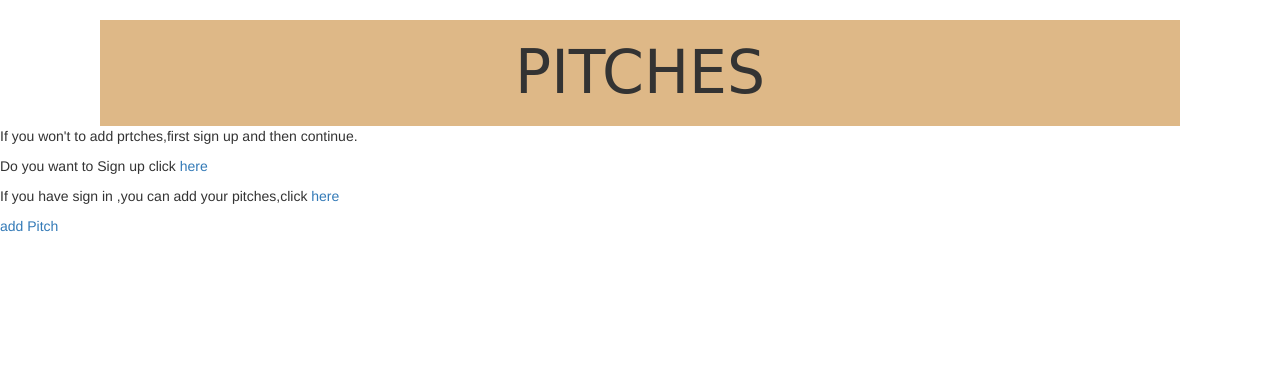
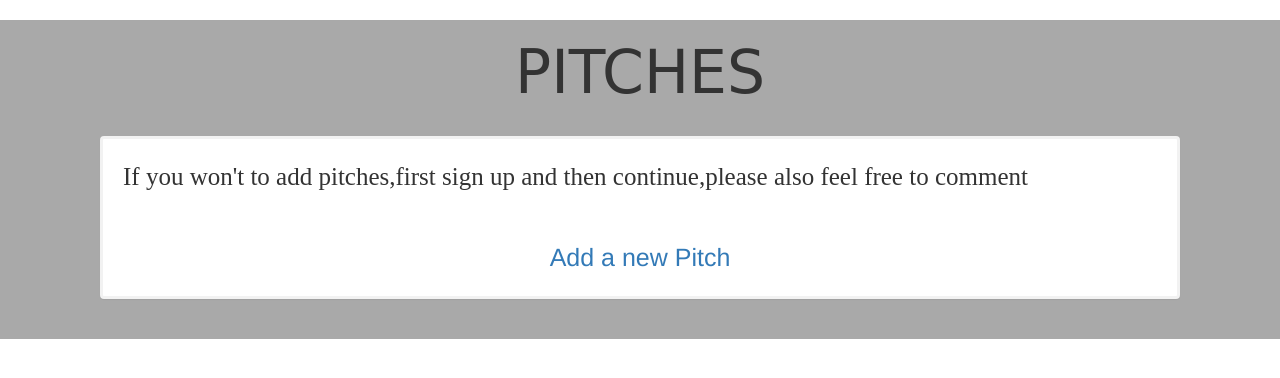
Before and after one commit to ugiriwabo/pitches, a Flask app: page / in a window 1280 px wide. Shown: the part 52-430 px from the top of the page. Run offline with Flask 2, Linux system fonts and the light colour scheme; data that the repository does not hold is empty; parts of the project's set-up code (start-up, migrations or seed data) failed here and were passed over; some libraries are stand-ins or nearby versions.

Commit message:
add button back on comment and pitch

```diff
--- a/app/templates/index.html
+++ b/app/templates/index.html
@@ -1,22 +1,30 @@
 {% extends 'base.html'%}
 {% import 'macros.html' as macro%}
 <!-- Styles block -->
-<body>
 {% block content %}
-    <div style="background-color:burlywood; padding:10px; margin-right:100px;margin-left: 100px;text-align:center; font-size:30px;">
-        <span style="font-size:60px; font-family: 'Akronim', cursive;">PITCHES</span>
-    </div>
-    <div>
-        <p>If you won't to add prtches,first sign up and then continue.</p>
-        <p>Do you want to Sign up click<a href="auth/register"> here</a></p>
-        <p>If you have sign in ,you can add your pitches,click  <a href="/new">here</a></p>
-        <a href="/new">add Pitch</a>
+    <div style="background-color:darkgray;">
+        <div style=" padding:10px; margin-right:100px;margin-left: 100px;text-align:center; font-size:30px;">
+            <span style="font-size:60px; font-family: 'Akronim', cursive;">PITCHES</span>
+        </div>
+        <div class="panel" style=" border: 3px solid #f2f2f2; margin-top:10px; padding:20px; margin-left: 100px;margin-right: 100px;">
+            <p style="font-family: 'Bellefair', serif; font-size:25px;">If you won't to add pitches,first sign up and then continue,please also feel free to comment</p>
+            <div style="text-align:center; font-size: 25px;">
+                <a href="/new">
+                    <br>
+                    <span >Add a new Pitch</span>
+                </a>
+            </div>
+        </div>
+        <br>
+
+                {%for dodo in all_pitches%}
+                <p>{{dodo.description}}</p>
+                <a href="/comment/{{dodo.id}}" ><button>comment</button></a>
+                {%endfor%}
+
     </div>
 
-            {%for dodo in all_pitches%}
-                <p>{{dodo.description}}</p>
-                <a href="/comment/{{dodo.id}}"><button>comment</button> </a>
-            {%endfor%}
+
 
     <div class="row">
 
--- a/app/templates/macros.html
+++ b/app/templates/macros.html
@@ -1,6 +1,6 @@
 {% macro displayPitchList(pitch_list) %}
 {% for pitch in pitch_list %}
-<!-- <div class="col-xs-6 col-sm-6 col-md-6">
+<div class="col-xs-6 col-sm-6 col-md-6">
   <div class="card m-2">
     <div class="card-header">
       Category - {{pitch.category}}
@@ -13,6 +13,6 @@
       <p>Add a comment <a href="/comment/{{pitch.id}}">here</a>.</p>
     </div>
   </div>
-</div> -->
+</div>
 {% endfor %}
 {% endmacro %}
```
Also changed, not shown: app/templates/new_comment.html (+16 -5 lines), app/templates/new_pitch.html (+6 -1 lines).
